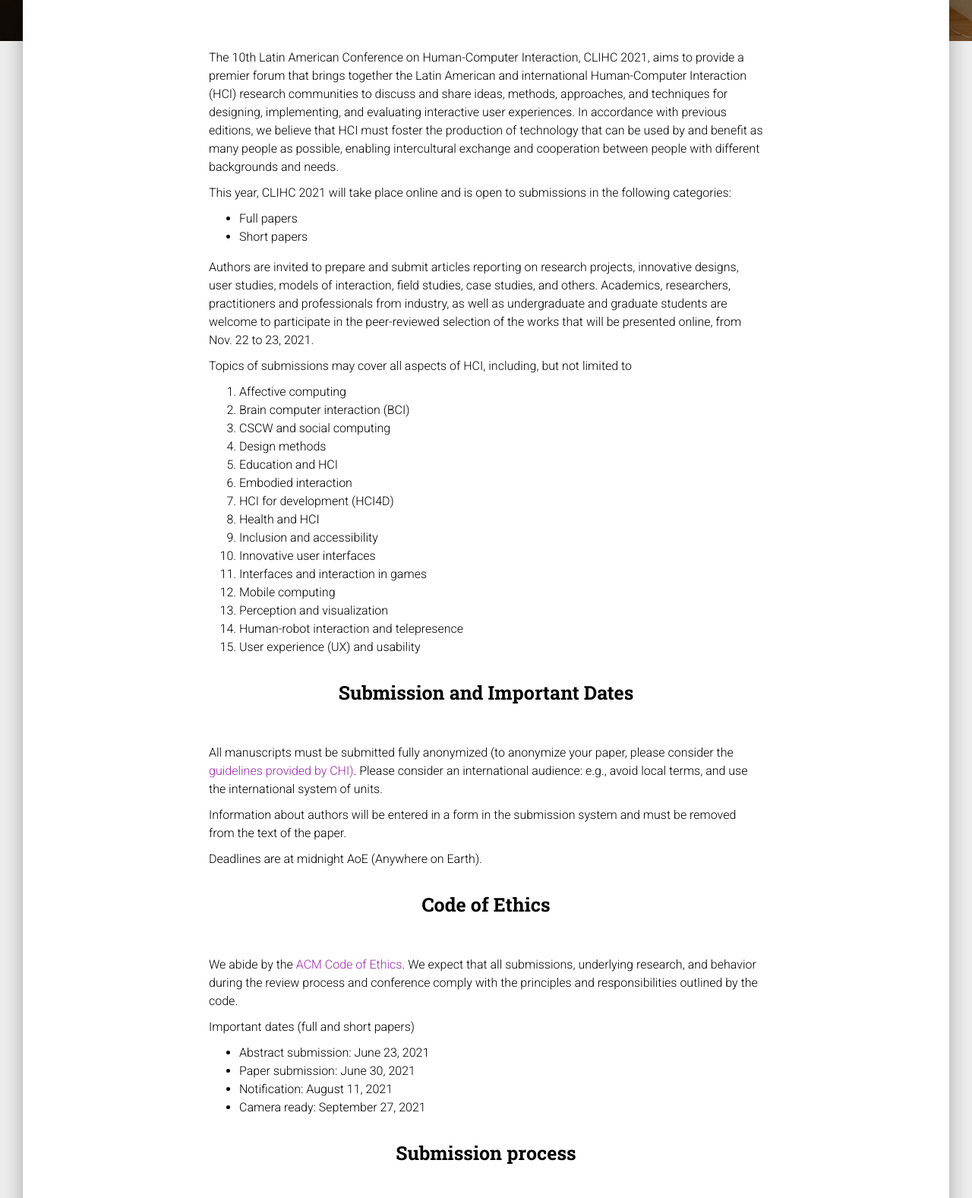
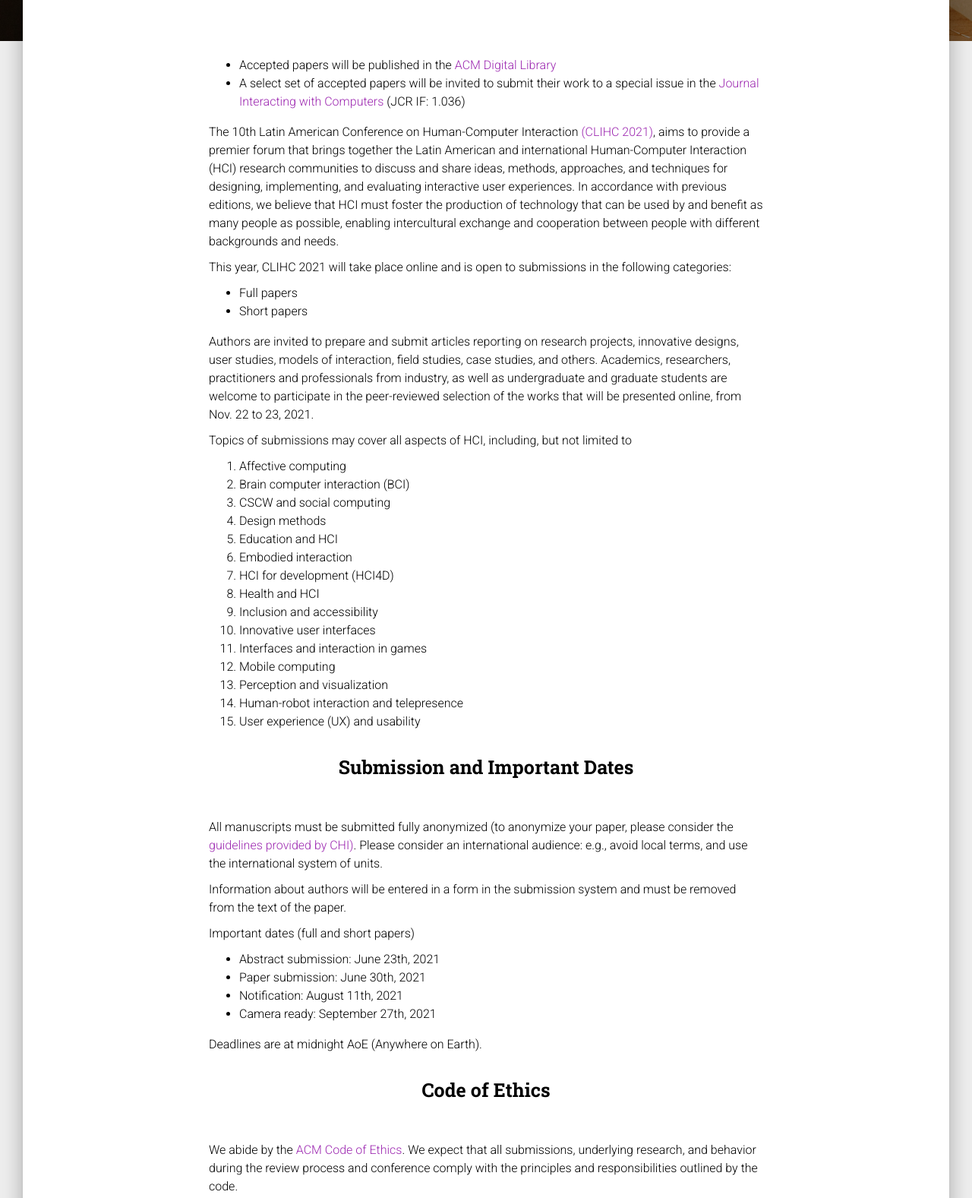
Before and after one commit to LAIHC-org/clihc2021, a plain HTML site: page content/calls/call-for-papers.html in a window 1280 px wide. Shown: the part 266-1843 px from the top of the page at 76% size. Drawn offline with Linux system fonts and the light colour scheme.

Commit message:
cambios al cfp pedidos por Sane

```diff
--- a/content/calls/call-for-papers.html
+++ b/content/calls/call-for-papers.html
@@ -190,13 +190,21 @@
                 <div class="row">
                     <div class="col-md-8 ml-auto mr-auto">
                         <!--<h2 class="title text-center">Call for papers</h2>-->
-                        <p>The 10th Latin American Conference on Human-Computer Interaction, CLIHC 2021, aims to provide
-                            a premier forum that brings together the Latin American and international Human-Computer
-                            Interaction (HCI) research communities to discuss and share ideas, methods, approaches, and
-                            techniques for designing, implementing, and evaluating interactive user experiences. In
-                            accordance with previous editions, we believe that HCI must foster the production of
-                            technology that can be used by and benefit as many people as possible, enabling
-                            intercultural exchange and cooperation between people with different backgrounds and needs.
+                        <p>
+                            <ul>
+                                <li>Accepted papers will be published in the <a href="https://dl.acm.org/">ACM Digital Library</a></li>
+                                <li>A select set of accepted papers will be invited to submit their work to a special issue in the <a href="https://academic.oup.com/iwc">Journal Interacting with Computers</a> (JCR IF: 1.036)</li>
+                            </ul>
+
+                            The 10th Latin American Conference on Human-Computer Interaction <a
+                                href="https://clihc2021.laihc.org">(CLIHC 2021)</a>, aims to
+                            provide a premier forum that brings together the Latin American and international
+                            Human-Computer Interaction (HCI) research communities to discuss and share ideas, methods,
+                            approaches, and techniques for designing, implementing, and evaluating interactive user
+                            experiences. In accordance with previous editions, we believe that HCI must foster the
+                            production of technology that can be used by and benefit as many people as possible,
+                            enabling intercultural exchange and cooperation between people with different backgrounds
+                            and needs.
                         </p>
 
                         <p>
@@ -249,6 +257,15 @@
                         <p>Information about authors will be entered in a form in the submission system and must be
                             removed from the text of the paper.</p>
 
+                        <p>
+                            Important dates (full and short papers)
+                        <ul>
+                            <li>Abstract submission: June 23th, 2021</li>
+                            <li>Paper submission: June 30th, 2021</li>
+                            <li>Notification: August 11th, 2021</li>
+                            <li>Camera ready: September 27th, 2021</li>
+                        </ul>
+                        </p>
                         <p>Deadlines are at midnight AoE (Anywhere on Earth).</p>
 
                         <h3 class="title text-center">Code of Ethics</h3>
@@ -259,15 +276,6 @@
                             responsibilities outlined by the code.
                         </p>
 
-                        <p>
-                            Important dates (full and short papers)
-                        <ul>
-                            <li>Abstract submission: June 23, 2021</li>
-                            <li>Paper submission: June 30, 2021</li>
-                            <li>Notification: August 11, 2021</li>
-                            <li>Camera ready: September 27, 2021</li>
-                        </ul>
-                        </p>
                         <h3 class="title text-center">Submission process</h3>
                         <p>
                             Full and short paper submissions are to be made through <a
@@ -294,24 +302,29 @@
                             the state of the art are welcome to submit in the full paper category. Submissions must be
                             relevant to the subject of the conference, and may not have been published nor be under
                             review in any other conference or journal. The maximum length for full papers is 10 pages
-                            including references, and papers must be written in English, Portugese, or Spanish. </p>
+                            including references, and papers must be written in English, Portuguese, or Spanish. </p>
 
                         <h4 class="title">Short papers (4 pages)</h4>
                         <p>Research projects wishing to report original preliminary, partial, or complementary results
                             may submit their papers to the short paper category which has a maximum length of 4 pages
                             including references. Submitted papers must be written in English, Portuguese and Spanish.
+                            Content must be relevant to the conference, and may not have been published nor be in the
+                            review process in any other conference or journal.
                         </p>
 
-                        <p>Content must be relevant to the conference, and may not have been published nor be in review
-                            process in any other conference or journal.</p>
-
-                        <p>The articles will be reviewed by at least two reviewers in a double-blind process. Please
+                        <p>The articles will be reviewed by at least two reviewers in a double-anonymous process. Please
                             note that submitted articles must be anonymized, including references to the authors’ own
                             previous work.</p>
 
-                        <p>Accepted papers will be published in the ACM Digital Library. Authors of a select set of
+                        <p>Accepted papers will be published in the <a href="https://dl.acm.org/">ACM Digital Library</a>. Authors of a select set of
                             accepted papers will be invited to submit their work to a special issue in the prestigious
-                            Journal Interacting with Computers (JCR IF: 1.036).</p>
+                            <a href="https://academic.oup.com/iwc">Journal Interacting with Computers</a> (JCR IF: 1.036).
+                        </p>
+
+                        <p class="text-center">
+                            <img src="../../assets/img/interactingwithcomputers.png" class="rounded">
+                            <img src="../../assets/img/acmdl.png" class="rounded">
+                        </p>
 
                         <h3 class="title text-center">CLIHC program co-chairs</h3>
                         <div class="team text-center">
```
Also changed, not shown: assets/img/acmdl.png (added), assets/img/interactingwithcomputers.png (added).
